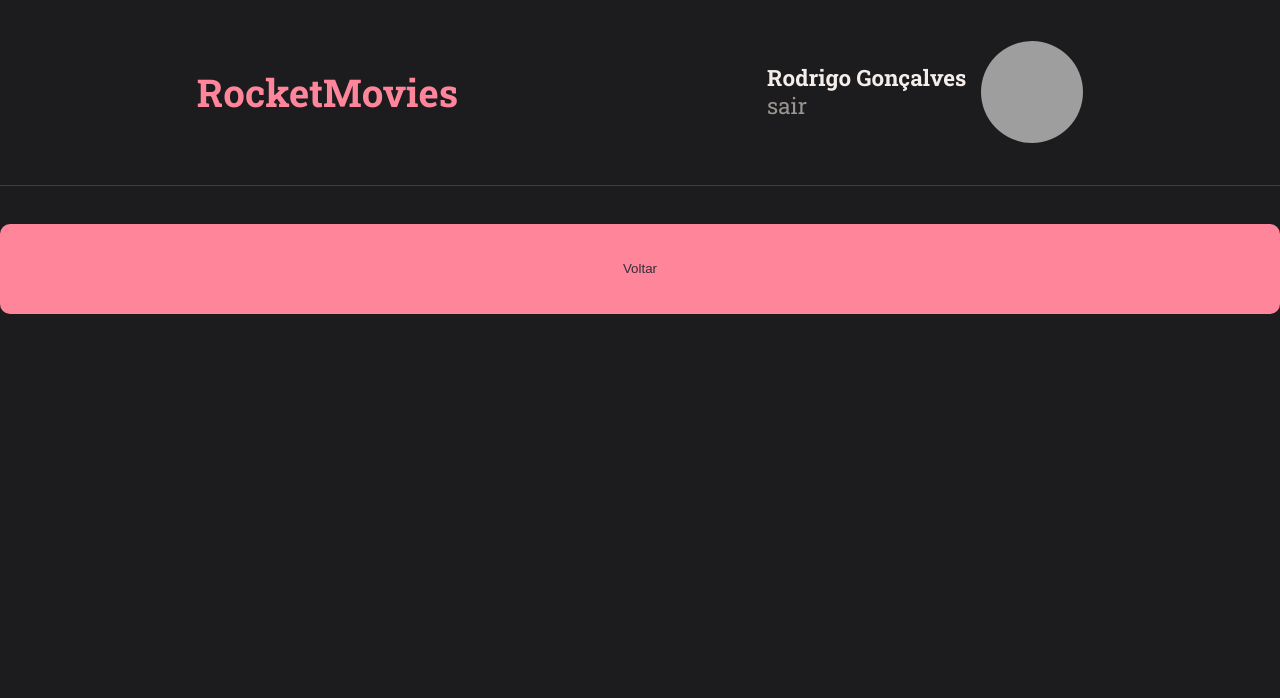
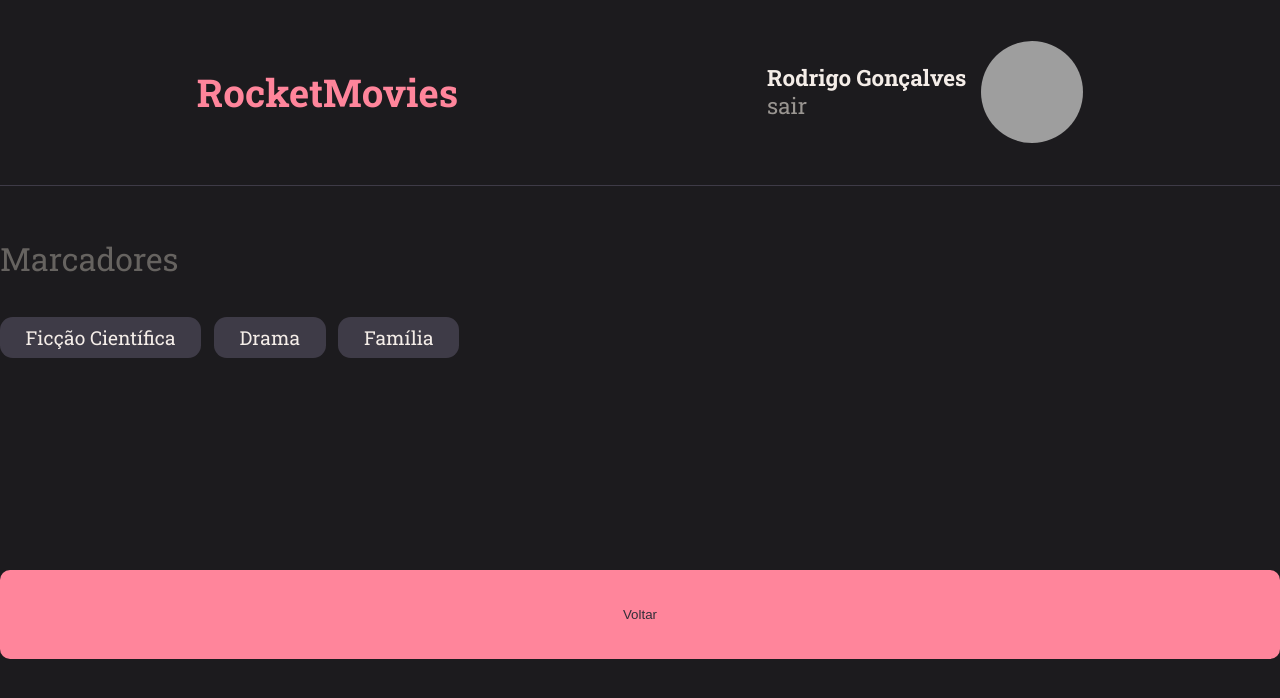
Before and after one commit to leohbo/Rocketmovies, a React (Vite) app: page / in a window 1280 px wide. Shown: the top 698 px of the page. Built offline with nearby package versions, Linux system fonts and the light colour scheme; grey boxes are pictures that could not be loaded.

Commit message:
import section and tag

```diff
--- a/src/Pages/Details/index.jsx
+++ b/src/Pages/Details/index.jsx
@@ -2,11 +2,20 @@
 
 import {Button} from "../../components/Button"
 import {Header} from "../../components/Header"
-
+import {Section} from "../../components/Section"
+import {Tag} from "../../components/Tag"
 export function Details() {
   return (
     <Container>
       <Header />
+      <Section title="Marcadores">
+      <Tag title="Ficção Científica"/>
+      <Tag title="Drama"/>
+      <Tag title="Família">
+      </Tag>
+
+
+      </Section>
       <Button title="Voltar" />
     </Container>
   )
```
